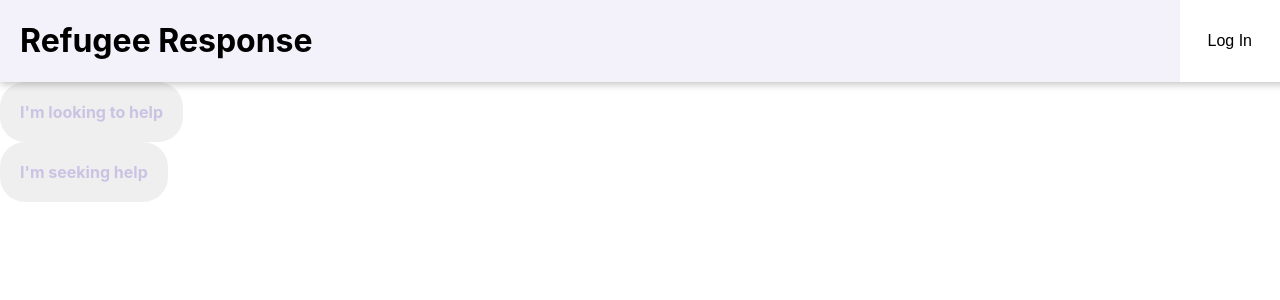
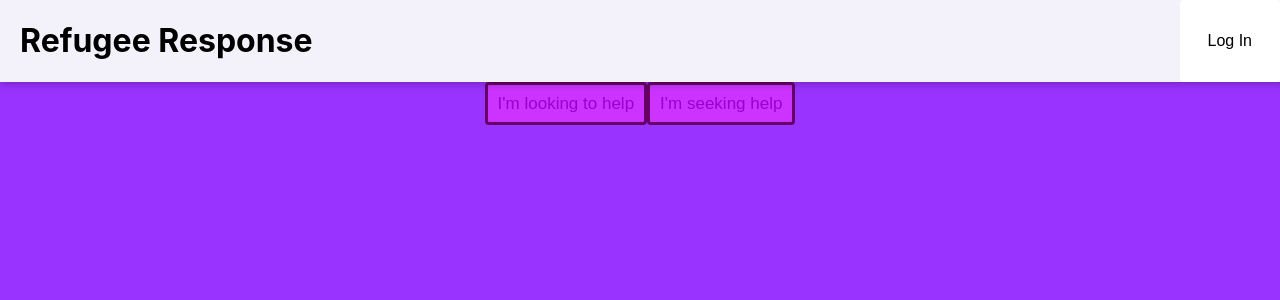
Before and after one commit to siddharthpk/Hack-The-North, a React (Create React App) app in the folder frontend/: page / in a window 1280 px wide. Shown: the top 300 px of the page. Built offline with nearby package versions, Linux system fonts and the light colour scheme.

Commit message:
Co-authored-by: david8739 <david8739@users.noreply.github.com>

```diff
--- a/frontend/src/components/Button.css
+++ b/frontend/src/components/Button.css
@@ -1,8 +1,8 @@
 .button {
   cursor: pointer;
   border: none;
-  background-color: #4d1601;
-  color: white;
+  background-color: #f70000;
+  color: rgb(255, 255, 255);
   padding: 0.75rem 3rem;
   display: flex;
   justify-content: space-around;
--- a/frontend/src/components/LandingPage.css
+++ b/frontend/src/components/LandingPage.css
@@ -1,23 +1,26 @@
 .main {
     text-align: center;
 }
-.btn {
-    border: none;
-    background-color: white;
-    color: black;
-    padding: 14px 28px;
-    font-size: 16px;
-    cursor: pointer;
+
+
+body {
+    background-color: #9933ff;
 }
-.button{
-    cursor: pointer;
-    font: inherit;
-    border: none;
-    color:#CBC3E3;
-    padding: 20px 20px 20px 20px;
-    display: flex;
-    justify-content: space-around;
-    align-items: center;
-    border-radius: 25px;
-    font-weight: bold;
+button {
+    transition: all .5s ease;
+    color: #9900cc;
+    border: 3px solid #660066;
+    font-family:'Montserrat', sans-serif;
+    text-transform: none;
+    text-align: center;
+    line-height: 1;
+    font-size: 17px;
+    background-color : #cc33ff;
+    padding: 10px;
+    outline: none;
+    border-radius: 4px;
 }
+button:hover {
+    color: #001F3F;
+    background-color: #9900cc;
+}
--- a/frontend/src/components/LandingPage.js
+++ b/frontend/src/components/LandingPage.js
@@ -4,8 +4,8 @@ const LandingPage = () => {
   return (
     <div className="main">
       <h1>Refugee Response</h1>
-      <button className="button">I'm looking to help</button>
-      <button className="button">I'm seeking help</button>
+      <button className="button center" >I'm looking to help</button>
+      <button className="button center">I'm seeking help</button>
     </div>
   );
 };
```
